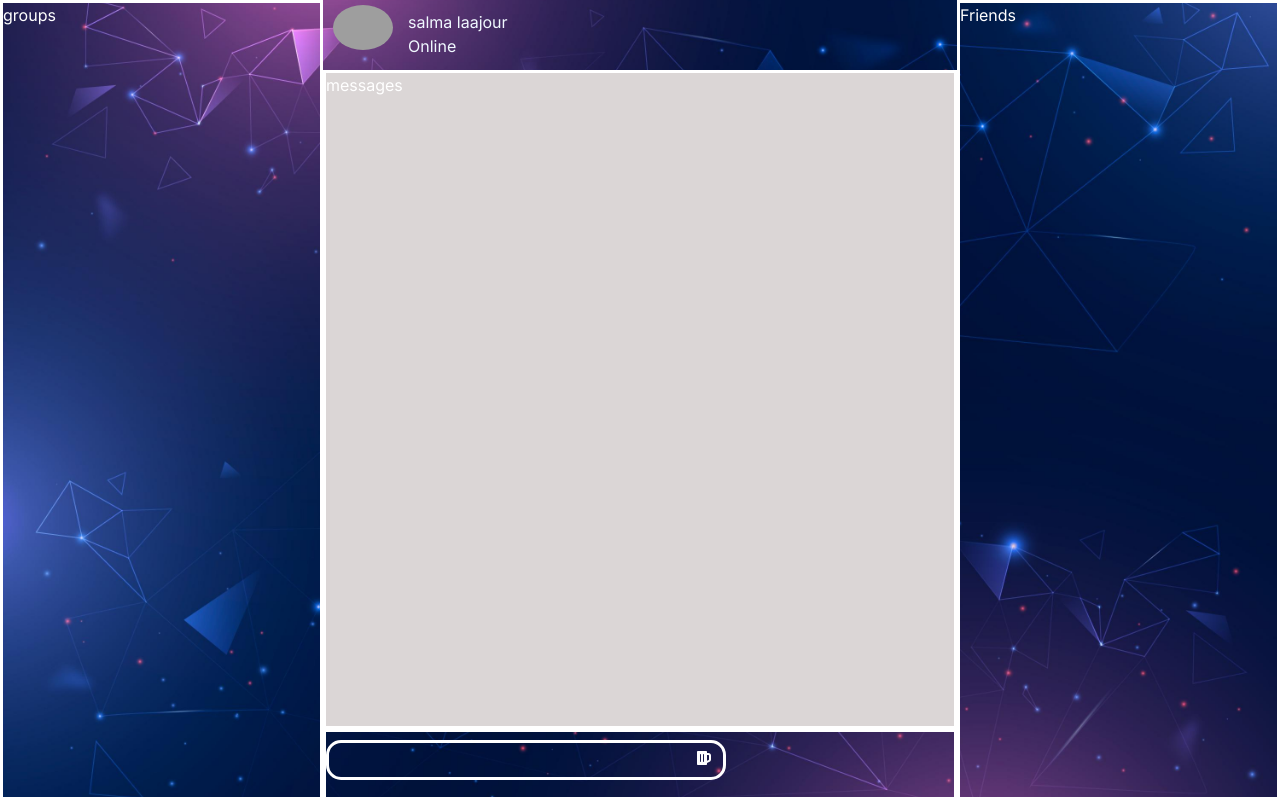
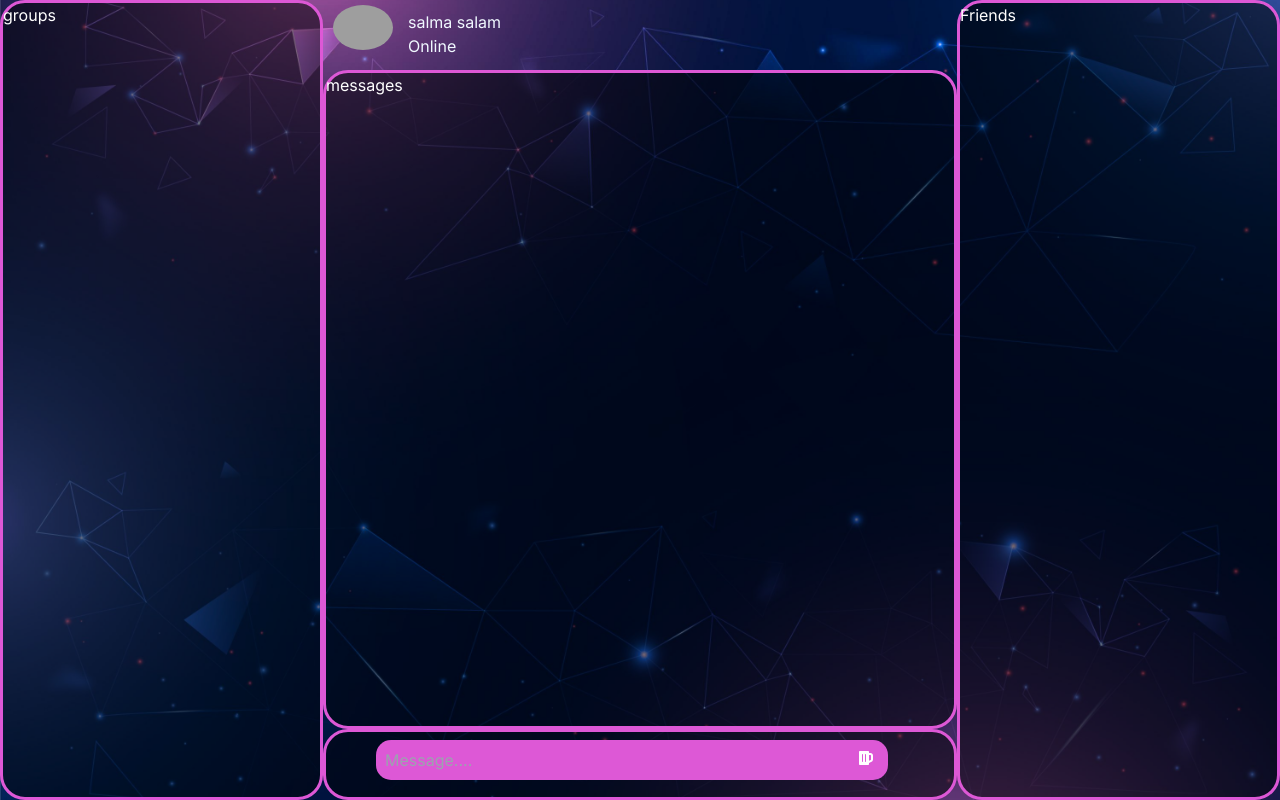
Before and after one commit to herrsaid/ft_transcendence, a Next.js app: page /community in a window 1280 px wide. Built offline with nearby package versions, Linux system fonts and the light colour scheme; grey boxes are pictures that could not be loaded.

Commit message:
just styling i am not started yet

```diff
--- a/app/community/community.css
+++ b/app/community/community.css
@@ -10,6 +10,9 @@
 .groups
 {
     border: solid;
+    border-color: #DD58D6;
+    background-color: rgba(0, 0, 0, 0.5);
+    border-radius: 25px;
     flex: 1;
 }
 
@@ -26,31 +29,25 @@
 }
 .chat
 {
-    background-color: rgba(0, 0, 0, 0.3);
+    background-color: rgba(0, 0, 0, 0.5);
     /* flex-direction: column; */
-    border: solid;
-    border-radius: 12px;
+    border-radius: 25px;
     flex: 2;
     justify-content: space-between;
 }
 .friends
 {
     border: solid;
+    border-color: #DD58D6;
+    background-color: rgba(0, 0, 0, 0.5);
+    border-radius: 25px;
     flex: 1;
-    width:350px
-}
-
-.message
-{
-    background-color: black;
-    margin-left: 20px;
-    border-radius: 25px;
-    height:35px;
     width:350px
 }
 
 .chat-box{
     display:flex;
+    border-radius: 25px;
     justify-content: space-between;
     flex-direction: column;
     height: 100vh;
@@ -59,6 +56,7 @@
 
 .chat-box .chat-send-message form
 {
+    text-align: center;
     align-items: center;
     margin-top: 1vh;
 }
@@ -80,27 +78,38 @@ div.chat-info
 
 .chat-messages
 {
-    background-color: rgb(219, 214, 214);
+    background-color: rgba(0, 0, 0, 0.5);
+    border-radius: 25px;
+    border: solid;
+    border-color: #DD58D6;
     flex:10;
-    border: solid;
 }
 
 .chat-box .chat-send-message
 {
+    background-color: rgba(0, 0, 0, 0.5);
+    border-radius: 25px;
     border: solid;
+    border-color: #DD58D6;
     flex:1;
     align-items: center;
 }
 
 .chat-send-message input
 {
+    background-color: #DD58D6;
     align-items: center;
-    background: none;
-    border: solid;
     border-radius: 15px;
-    width: 400px;
+    color: rgb(250, 250, 250);
+    width: 40vw;
     height: 40px;
 
+}
+
+input:focus
+{
+    outline: none;
+    text-align: center;
 }
 
 .profile-img
--- a/app/community/page.tsx
+++ b/app/community/page.tsx
@@ -13,7 +13,7 @@ function Chat()
                     <img src="https://randomuser.me/api/portraits/women/43.jpg" alt="avatar" />
                 </div>
                 <div className='profile-info'>
-                    <h1>salma laajour</h1>
+                    <h1>salma salam</h1>
                     <h4>Online</h4>
                 </div>
             </div>
@@ -23,7 +23,7 @@ function Chat()
             <div className='chat-send-message'>
                 <div>
                 <form action="">
-                    <input type="text" />
+                    <input type="text" placeholder='  Message....'/>
                     <button type='submit'><FaBeer /></button>
                 </form>
                 </div>
```
